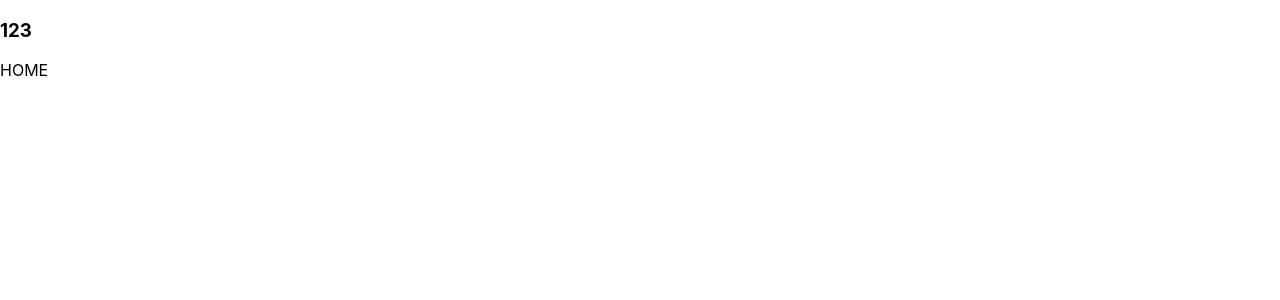
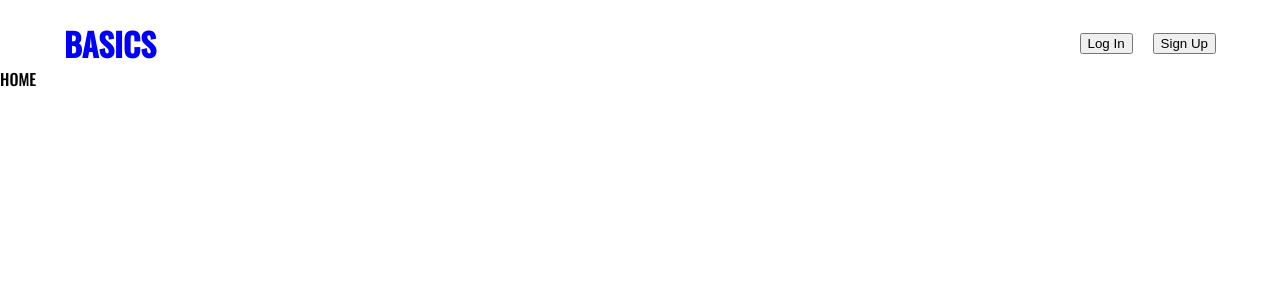
Before and after one commit to madray4/Basics, a React (Create React App) app in the folder frontend/: page / in a window 1280 px wide. Shown: the top 300 px of the page. Built offline with nearby package versions, Linux system fonts and the light colour scheme.

Commit message:
Clicking on Logo now returns to homepage

```diff
--- a/frontend/src/App.js
+++ b/frontend/src/App.js
@@ -5,6 +5,7 @@ import { BrowserRouter, Routes, Route, Navigate } from 'react-router-dom';
 import { useSelector } from 'react-redux';
 
 // components
+import Navbar from './components/Navbar';
 
 // pages
 import Login from './pages/Login';
@@ -13,7 +14,7 @@ function App() {
   return (
     <div className="App">
       <BrowserRouter>
-      <h3>123</h3>
+      <Navbar/>
       <div className="pages">
         <Routes>
           <Route
--- /dev/null
+++ b/frontend/src/components/Navbar.js
@@ -0,0 +1,25 @@
+import { useSelector } from 'react-redux';
+import { Link } from 'react-router-dom';
+
+import './css/Navbar.css';
+
+const Navbar = () => {
+  const { user } = useSelector(state => state.auth);
+
+  return(
+    <div className='navbar'>
+      <div className="navbar-header">
+        <Link to="/">
+          <h1 className='navbar-title'>BASICS</h1>
+        </Link>
+        <div className='navbar-login'>
+          <button>Log In</button>
+          <button>Sign Up</button>
+        </div>
+        {user && <h4>{user.email}</h4>}
+      </div>
+    </div>
+  )
+};
+
+export default Navbar;
--- /dev/null
+++ b/frontend/src/components/css/Navbar.css
@@ -0,0 +1,29 @@
+*{
+  margin: 0;
+}
+
+.navbar{
+
+}
+
+.navbar-header{
+  display: flex;
+  justify-content: space-between;
+  width: 90%;
+  margin: auto;
+  margin-top: 20px;
+}
+
+.navbar-header a{
+  text-decoration: none;
+}
+
+.navbar-title{
+  color: blue;
+}
+
+.navbar-login{
+  display: flex;
+  align-items: center;
+  gap: 20px;
+}
--- a/frontend/src/index.css
+++ b/frontend/src/index.css
@@ -1,13 +1,6 @@
+@import url('https://fonts.googleapis.com/css2?family=Oswald:wght@300;500&display=swap');
+
 body {
   margin: 0;
-  font-family: -apple-system, BlinkMacSystemFont, 'Segoe UI', 'Roboto', 'Oxygen',
-    'Ubuntu', 'Cantarell', 'Fira Sans', 'Droid Sans', 'Helvetica Neue',
-    sans-serif;
-  -webkit-font-smoothing: antialiased;
-  -moz-osx-font-smoothing: grayscale;
+  font-family: Oswald;
 }
-
-code {
-  font-family: source-code-pro, Menlo, Monaco, Consolas, 'Courier New',
-    monospace;
-}
```
